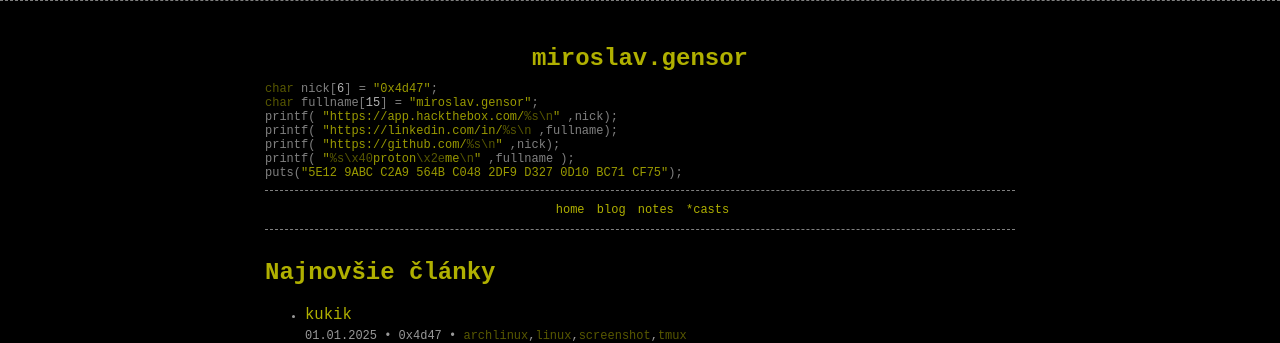
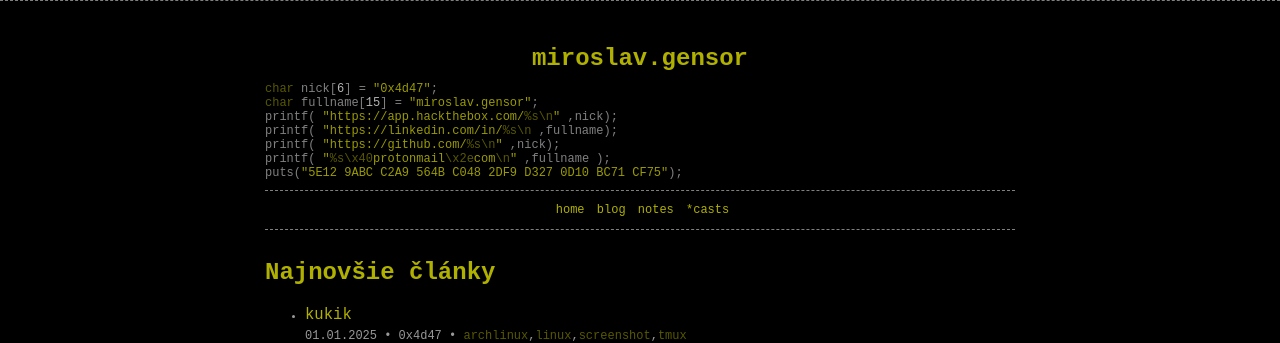
Before and after one commit to 0x00mg/0x00mg.github.io, a Jekyll site: the page built from index.md, in a window 1280 px wide. Shown: the top 343 px of the page. Built offline with Jekyll 4.4.1, drawn with Linux system fonts in a browser that asks for light colours.

Commit message:
Update _config.yml

```diff
--- a/_config.yml
+++ b/_config.yml
@@ -15,8 +15,8 @@ linkedin:
     server: "linkedin.com"
     profile: "miroslav-genšor-a8224811b"
 mail:
-    domain: "proton"
-    ext: "me"
+    domain: "protonmail"
+    ext: "com"
 source_code:
     server: "github.com"
     nick: "0x4d47"
```
